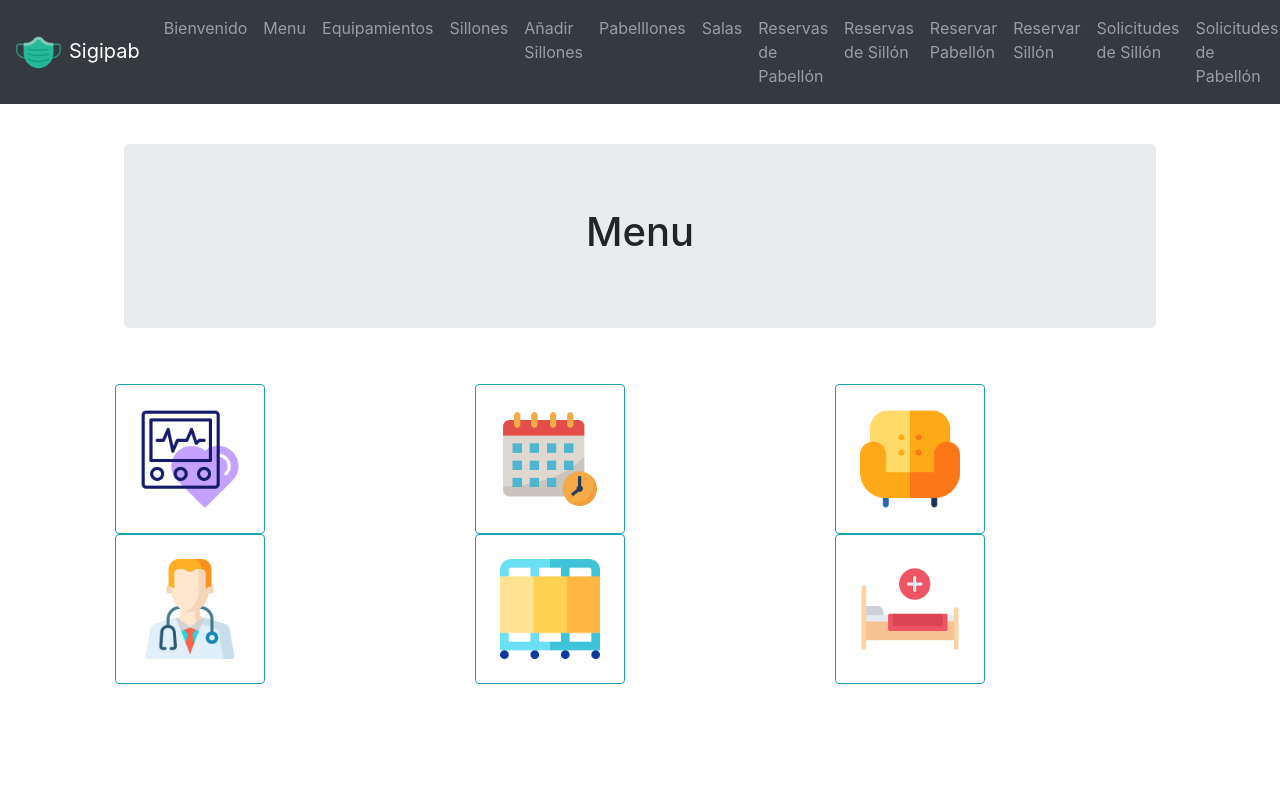
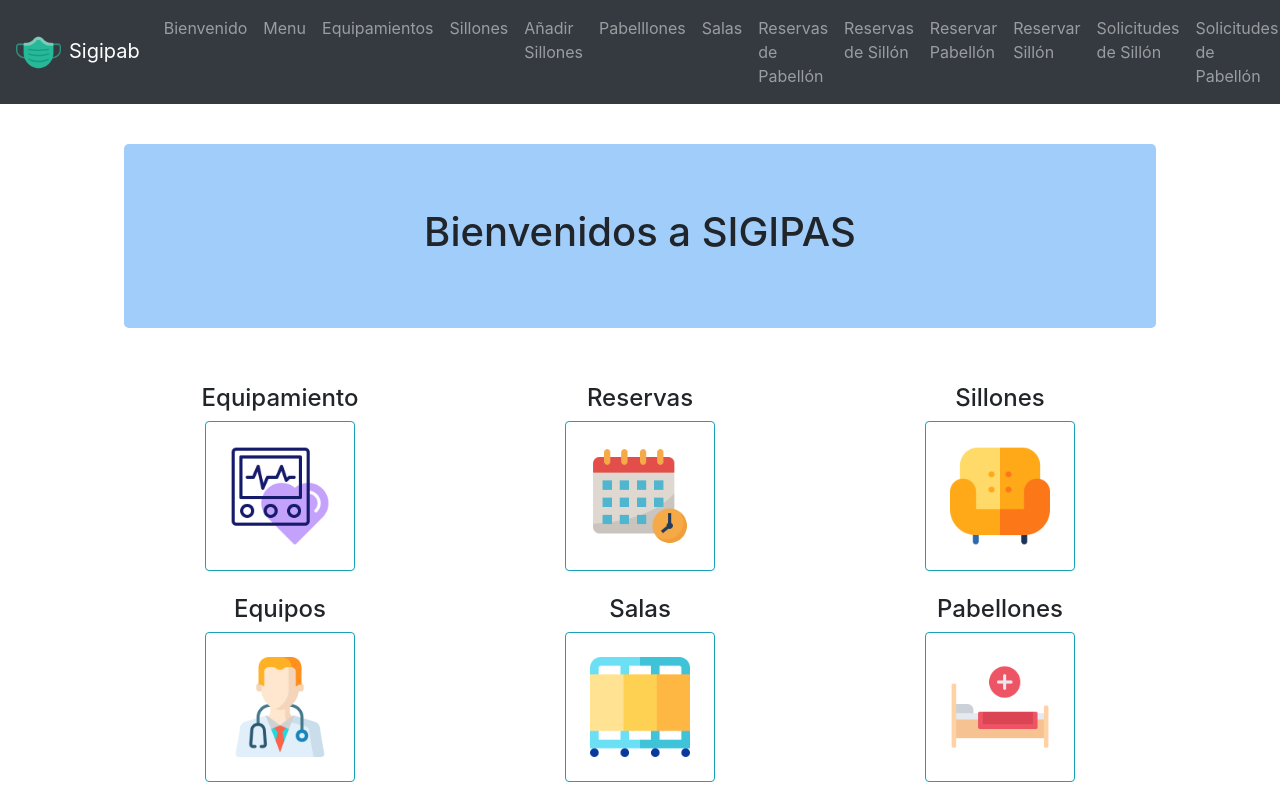
Before and after one commit to cafe-tera/isw-react-springboot, a React (Create React App) app: page / in a window 1280 px wide. Shown: the top 806 px of the page. Built offline with nearby package versions, Linux system fonts and the light colour scheme.

Commit message:
Cambios visuales a HomePage

```diff
--- a/src/pages/HomePage.jsx
+++ b/src/pages/HomePage.jsx
@@ -23,11 +23,11 @@ const HomePage = () => {
             <Row>
                 <Col>
                     <Container className='p-4'>
-                        <Jumbotron>
+                        <Jumbotron style={{ backgroundColor: "#69b0f7a1"}}>
                             <Row>
                                 <Col>
                                     <h1 className='header' style={{textAlign:"center"}}>
-                                        Menu
+                                        Bienvenidos a SIGIPAS
                                     </h1>
 
                                 </Col>
@@ -36,32 +36,40 @@ const HomePage = () => {
                     </Container>
                 </Col>
             </Row>
-            <Container>
+            <Container style={{ textAlign: "center" }}>
 
                 <Row>
                     <Col sm={4}>
+                    <h4>Equipamiento</h4>
                     <Button variant="outline-info" style={{maxWidth: '150px', maxHeight: '150px', minWidth: '150px', minHeight: '150px'}}  onClick={() => history.push("/equipamiento")}><img src={equip} width="100"  alt="equipo"/></Button>
                     </Col>
                     <Col sm={4}>
+                    <h4>Reservas</h4>
                     <Button variant="outline-info" style={{maxWidth: '150px', maxHeight: '150px', minWidth: '150px', minHeight: '150px'}}  onClick={() => history.push("/")}><img src={reserva} width="100"  alt="reservas"/></Button>
 
                     </Col>
                     <Col sm={4}>
+                    <h4>Sillones</h4>
                     <Button variant="outline-info" style={{maxWidth: '150px', maxHeight: '150px', minWidth: '150px', minHeight: '150px'}}  onClick={() => history.push("/add")}><img src={sillon} width="100"  alt="my image"/></Button>
                     </Col>
                 </Row>
+                <br/>
                 <Row>
                     <Col sm={4}>
+                    <h4>Equipos</h4>
                     <Button variant="outline-info" style={{maxWidth: '150px', maxHeight: '150px', minWidth: '150px', minHeight: '150px'}}  onClick={() => history.push("//")}><img src={team} width="100"  alt="my image"/></Button>
                     </Col>
                     <Col sm={4}>
+                    <h4>Salas</h4>
                     <Button variant="outline-info" style={{maxWidth: '150px', maxHeight: '150px', minWidth: '150px', minHeight: '150px'}} onClick={() => history.push("/")}><img src={sala} width="100"  alt="salas"/></Button>
                                       </Col>
                     <Col sm={4}>
+                    <h4>Pabellones</h4>
                     <Button variant="outline-info" style={{maxWidth: '150px', maxHeight: '150px', minWidth: '150px', minHeight: '150px'}}  onClick={() => history.push("/")}><img src={pabellon} width="100"   alt="pabellon"/></Button>
                                       </Col>
                 </Row>
             </Container>
+            <br/>
         </div>
     )
 }
```
